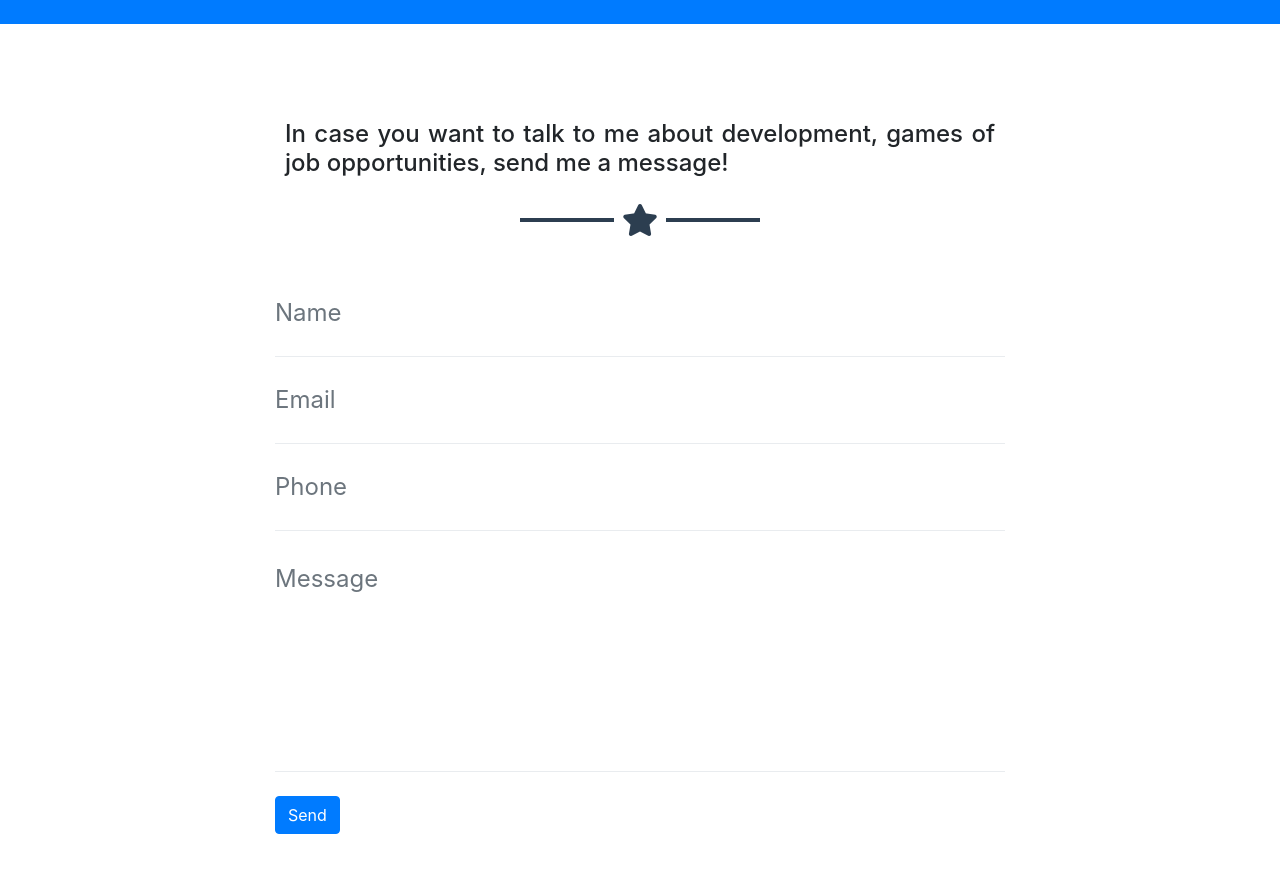
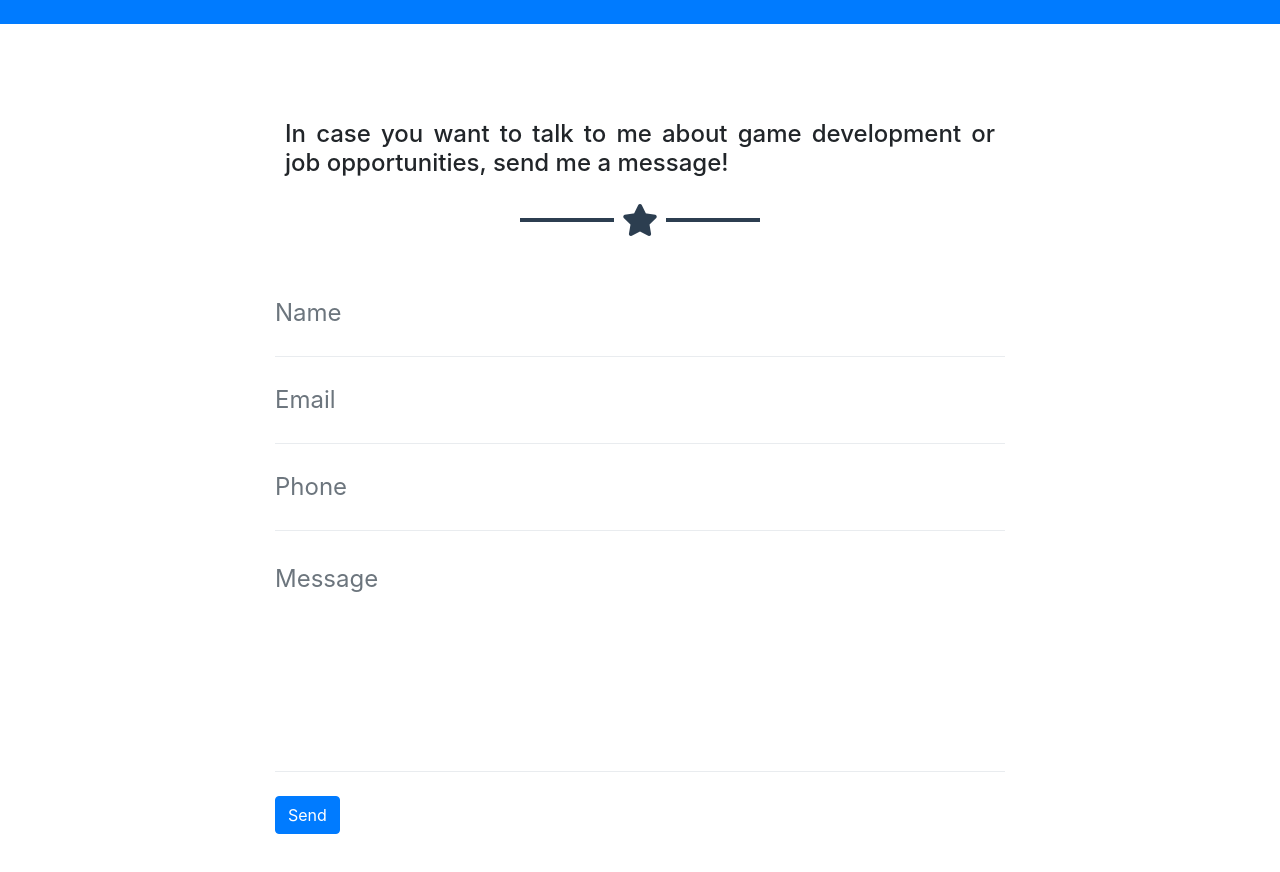
Before and after one commit to Guilherme-Campiotto/portfolio-website, a website with bundled scripts: page default.html in a window 1280 px wide. Shown: the part 1820-2692 px from the top of the page. Built offline with nearby package versions, Linux system fonts and the light colour scheme.

Commit message:
Fixed other typos found

```diff
--- a/default.html
+++ b/default.html
@@ -191,8 +191,7 @@
     <section id="contact">
       <div class="container">
         <h4 class="col-lg-8 mx-auto" style="text-align: justify;">
-          In case you want to talk to me about development, games of job opportunities,
-          send me a message!
+          In case you want to talk to me about game development or job opportunities, send me a message!
         </h4>
         <hr class="star-dark mb-5">
         <div class="row">
```
